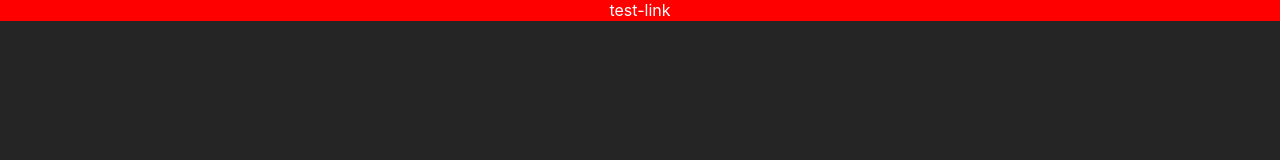
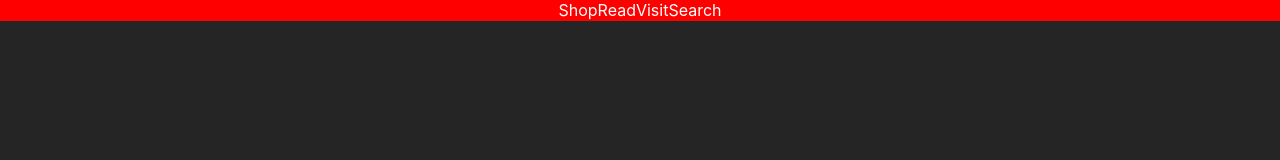
Before and after one commit to PavlovicWorkCo/Intern-aesop, a React app: page / in a window 1280 px wide. Shown: the top 160 px of the page. Built offline with nearby package versions, Linux system fonts and the light colour scheme.

Commit message:
feat:MenuBar Added MenuBar and missing event listeners to FakeLink

```diff
--- a/src/App.js
+++ b/src/App.js
@@ -1,5 +1,5 @@
 import React, { Component } from 'react';
-import FakeLink from './components/FakeLink/FakeLink';
+import MenuBar from './components/MenuBar/MenuBar';
 import './App.scss';
 
 /* eslint-disable react/prefer-stateless-function, react/jsx-filename-extension */
@@ -7,7 +7,7 @@ class App extends Component {
   render() {
     return (
       <div className="App">
-        <FakeLink href="/#menu" className="Link-test" text="test-link" />
+        <MenuBar />
       </div>
     );
   }
--- a/src/App.scss
+++ b/src/App.scss
@@ -13,6 +13,12 @@ a {
 .Link-test {
   color: white;
   display: inline-block;
+  &.Active::after {
+    width: 100%;
+    height: 1px;
+    background-color: white;
+    transition: width 0.5s;
+  }
   &::after {
     content: '';
     width: 0px;
--- a/src/components/FakeLink/FakeLink.jsx
+++ b/src/components/FakeLink/FakeLink.jsx
@@ -2,9 +2,15 @@ import PropTypes from 'prop-types';
 import React from 'react';
 
 const FakeLink = ({
-  text, className, href, onClick,
+  text, className, href, onClick, onMouseEnter, onMouseLeave,
 }) => (
-  <a onClick={onClick} href={href} className={className}>
+  <a
+    onClick={onClick}
+    href={href}
+    className={className}
+    onMouseEnter={onMouseEnter}
+    onMouseLeave={onMouseLeave}
+  >
     <span>
       {text}
     </span>
@@ -12,17 +18,21 @@ const FakeLink = ({
 );
 
 FakeLink.defaultProps = {
-  text: null,
-  className: null,
-  href: null,
+  text: 'Test-link',
+  className: 'Link-test',
+  href: '#',
   onClick: null,
+  onMouseEnter: null,
+  onMouseLeave: null,
 };
 
 FakeLink.propTypes = {
   text: PropTypes.string,
   className: PropTypes.string,
   href: PropTypes.string,
-  onClick: PropTypes.string,
+  onClick: PropTypes.func,
+  onMouseEnter: PropTypes.func,
+  onMouseLeave: PropTypes.func,
 };
 
 export default FakeLink;
--- /dev/null
+++ b/src/components/MenuBar/MenuBar.jsx
@@ -0,0 +1,74 @@
+import React from 'react';
+import PropTypes from 'prop-types';
+import FakeLink from '../FakeLink/FakeLink';
+
+class MenuBar extends React.PureComponent {
+  constructor() {
+    super();
+    this.state = {
+      activeMenuBarOption: null,
+    };
+  }
+
+  setActiveMenuBarOption(value) {
+    this.setState({
+      activeMenuBarOption: value,
+    });
+  }
+
+  handleFakeLinkMouseEnter(menuBarOption) {
+    const { menuIsActive } = this.props;
+    if (menuIsActive) {
+      this.setActiveMenuBarOption(menuBarOption);
+    }
+  }
+
+  handleFakeLinkClick(menuBarOption) {
+    const { menuIsActive } = this.props;
+    if (menuIsActive) return;
+    this.setActiveMenuBarOption(menuBarOption);
+  }
+
+  handleFakeLinkMouseLeave() {
+    const { menuIsActive } = this.props;
+    if (menuIsActive) return;
+    this.setActiveMenuBarOption(null);
+  }
+
+  renderMenuBarOptions() {
+    const { activeMenuBarOption } = this.state;
+    const menuBarOptionsArray = ['Shop', 'Read', 'Visit', 'Search'];
+    const menuBarOptions = menuBarOptionsArray.map((menuBarOption) => {
+      const activeClass = menuBarOption === activeMenuBarOption ? 'Active' : '';
+      return (
+        <FakeLink
+          text={menuBarOption}
+          className={`Link-test ${activeClass}`}
+          onClick={() => this.handleFakeLinkClick(menuBarOption)}
+          onMouseEnter={() => this.handleFakeLinkMouseEnter(menuBarOption)}
+          onMouseLeave={() => this.handleFakeLinkMouseLeave()}
+        />
+      );
+    });
+    return (
+      menuBarOptions
+    );
+  }
+
+  render() {
+    return (
+      <div>{this.renderMenuBarOptions()}</div>
+    );
+  }
+}
+
+
+MenuBar.defaultProps = {
+  menuIsActive: false,
+};
+
+MenuBar.propTypes = {
+  menuIsActive: PropTypes.bool,
+};
+
+export default MenuBar;
```
